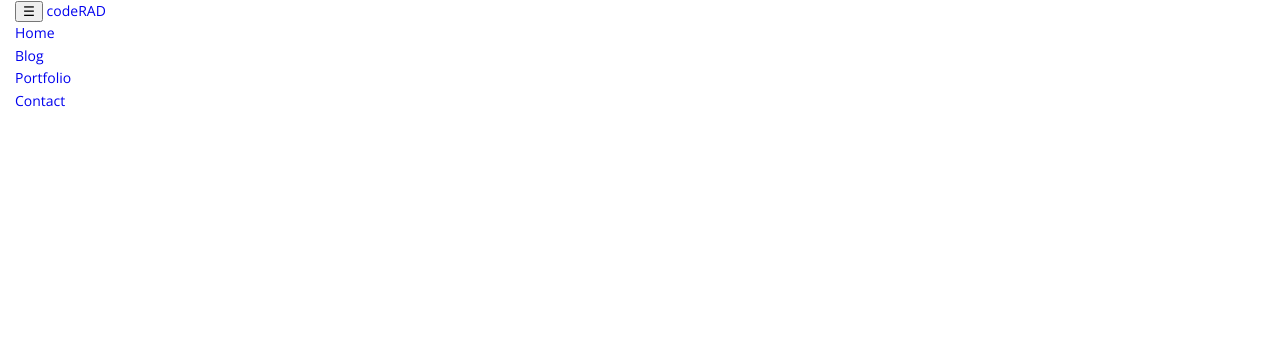
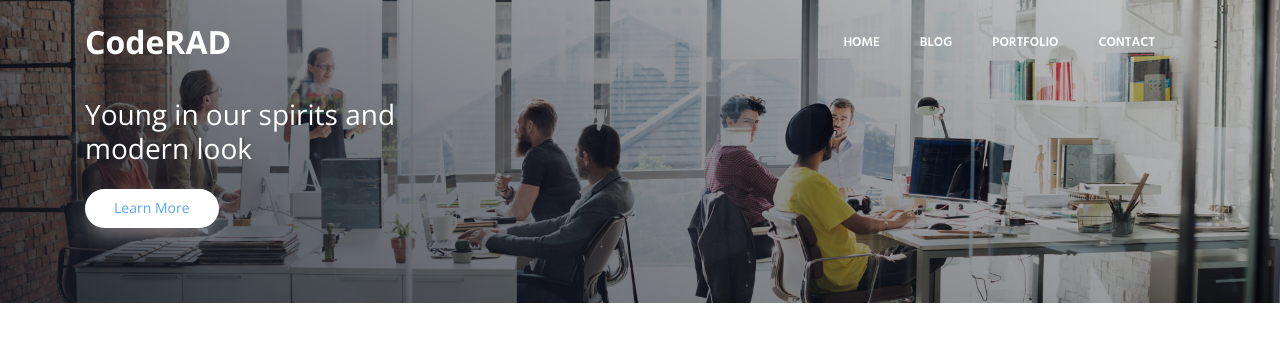
Before and after one commit to CoderMan32/CodeRad-Project, a plain HTML site: page index.html in a window 1280 px wide. Drawn offline with nearby package versions, Linux system fonts and the light colour scheme.

Commit message:
updated nav bar

```diff
--- a/css/default.css
+++ b/css/default.css
@@ -46,7 +46,7 @@ p {
 }
 
 h2 {
-  font-size: 2rem;
+  font-size: 1.75rem;
   font-weight: 500;
   line-height: 1.2;
 }
@@ -65,3 +65,33 @@ img {
   margin-left: auto;
   margin-right: auto;
 }
+
+.btn {
+  display: inline-block;
+  font-weight: 400;
+  color: var(--font-color-dark);
+  text-align: center;
+  cursor: pointer;
+  user-select: none;
+  background-color: transparent;
+  border: 1px solid transparent;
+  padding: 0.475rem 1.75rem;
+  border-radius: 1.25rem;
+  transition: ease-in-out 0.3s;
+}
+
+.btn-white {
+  background-color: var(--white);
+  color: var(--font-color-link);
+  padding: 0.475rem 1.75rem;
+  box-shadow: 0px 10px 20px rgba(255, 255, 255, 0.35);
+
+}
+
+
+
+@media (min-width: 1200px) {
+  .container {
+    max-width: 1140px;
+  }
+}
--- a/css/styles.css
+++ b/css/styles.css
@@ -0,0 +1,76 @@
+.navbar {
+  position: fixed;
+  top: 0;
+  right: 0;
+  left: 0;
+  z-index: 500;
+  transition: ease-in-out 0.3s;
+  padding: 1rem;
+}
+
+[aria-controls="navbarDropdown"] {
+  display: none;
+}
+
+.navbar-nav {
+  display: flex;
+  align-items: center;
+}
+
+.navbar .container {
+  display: flex;
+  align-items: center;
+}
+
+.navbar-brand {
+  margin-right: auto;
+  font-size: 2rem;
+  font-weight: 700;
+  width: 100%;
+  transition: ease-in-out 0.3s;
+  color: var(--white);
+}
+
+
+.nav-link a {
+  color: var(--white);
+  font-size: 0.8125rem;
+  font-weight: 600;
+  font-family: "Hind", sans-serif;
+  text-transform: uppercase;
+  margin-right: 2.5rem;
+  line-height: 1.25rem;
+}
+
+.bg-header {
+  background-image: url("../assets/bg-header-1.jpg");
+  background-color: var(--footer);
+  background-repeat: no-repeat;
+  background-size: cover;
+  background-position: 50% 20%;
+  position: relative;
+  z-index: 1;
+  padding: 4.6875rem 0;
+}
+
+.bg-header::before {
+  background-image: linear-gradient(
+    30deg,
+    rgba(21, 27, 38, 0.8) 0%,
+      rgba(0, 0, 0, 0.2) 100%
+  );
+  position: absolute;
+  top: 0;
+  left: 0;
+  right: 0;
+  bottom: 0;
+  width: 100%;
+  height: 100%;
+  z-index: -1;
+  content: "";
+}
+
+.hero-header {
+  color: var(--white);
+  font-size: 1.75rem;
+}
--- a/index.html
+++ b/index.html
@@ -16,30 +16,39 @@
 
     </head>
     <body>
-        <nav id="topNav" class="navbar nav">
+        <nav class="navbar nav">
             <div class="container">
                 <button class="navbar-toggler" aria-expanded="false" aria-controls="navbarDropdown">
-                    <span class="navbar-toggler-icon uil uil-bars">&#9776</span>
+                    <span>&#9776;</span>
                 </button>
-                <a class="navbar-brand logo" href="index.html">
-                    <span>codeRAD</span>
-                </a>
-                <ul id="navbarDropdown" class="navbar-nav">
-                    <li class="nav-item">
-                        <a href="#" class="nav-link">Home</a>
+                <a class="navbar-brand" href="index.html">CodeRAD</a>
+                <ul class="navbar-nav">
+                    <li class="nav-link">
+                        <a href="#">Home</a>
                     </li>
-                    <li class="nav-item">
-                        <a href="#" class="nav-link">Blog</a>
+                    <li class="nav-link">
+                        <a href="#">Blog</a>
                     </li>
-                    <li class="nav-item">
-                        <a href="#" class="nav-link">Portfolio</a>
+                    <li class="nav-link">
+                        <a href="#">Portfolio</a>
                     </li>
-                    <li class="nav-item">
-                        <a href="#" class="nav-link">Contact</a>
+                    <li class="nav-link">
+                        <a href="#">Contact</a>
                     </li>
                 </ul>
             </div>
         </nav>
-    </header>
+
+        <header class="bg-header">
+            <div class="container">
+                <div class="hero-wrapper">
+                    <h2 class="hero-header">
+                        Young in our spirits and <br> modern look
+                    </h2>
+                    <a class="btn btn-white" href="#">Learn More</a>
+                </div>
+            </div>
+        </header>
+
     </body>
 </html>
```
